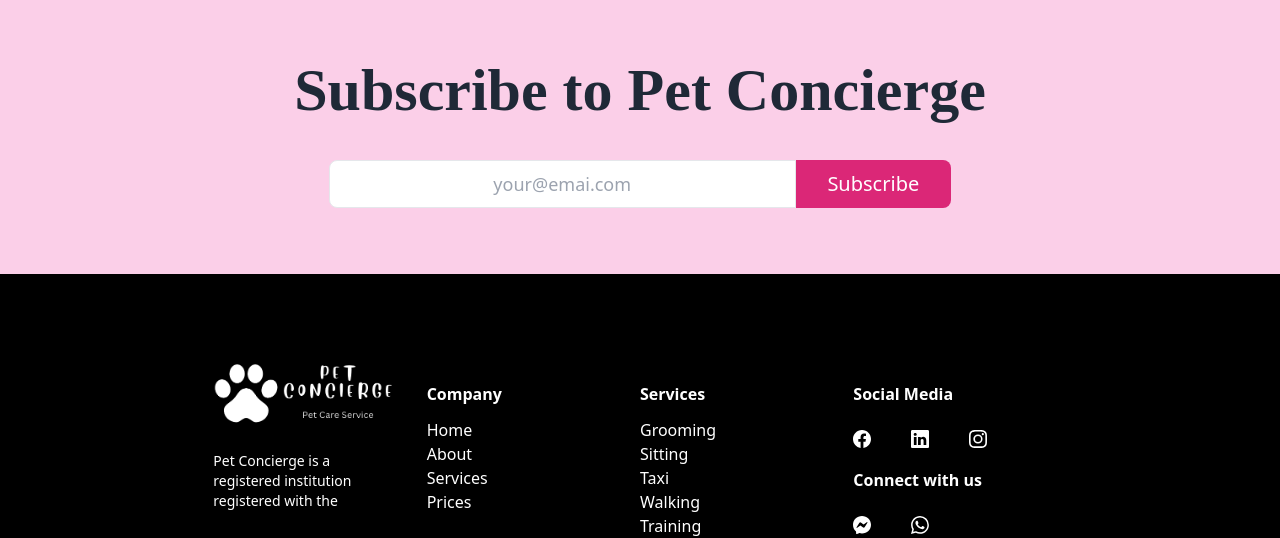
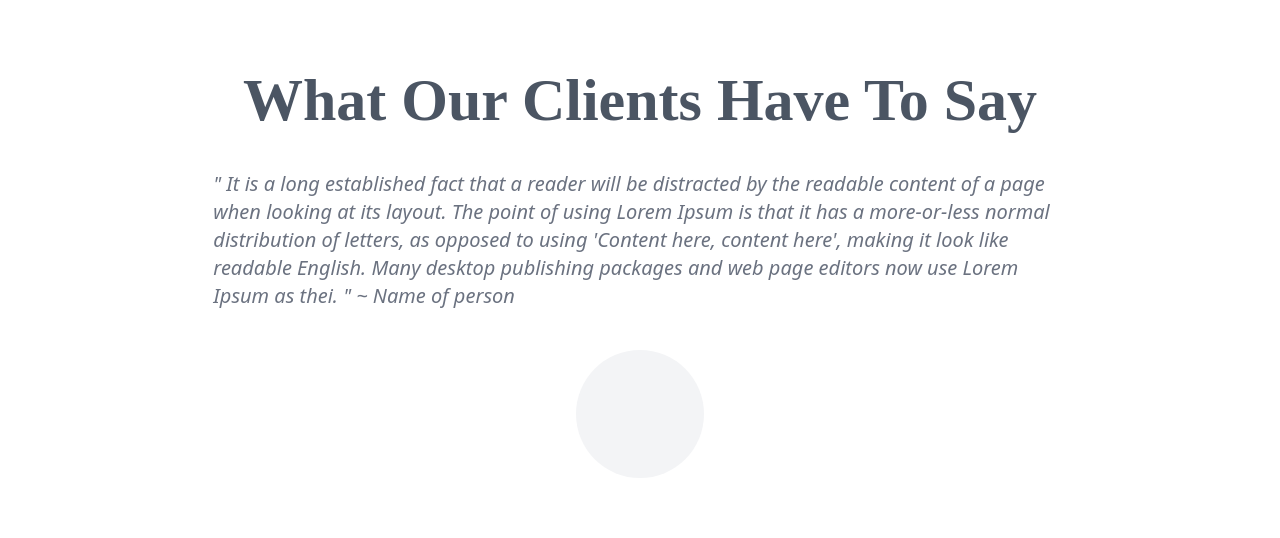
Before and after one commit to MauriceDev1/petconciergesa, a Next.js app: page / in a window 1280 px wide. Shown: the part 1874-2412 px from the top of the page. Built offline with nearby package versions, Linux system fonts and the light colour scheme.

Commit message:
fix testimonial section

```diff
--- /dev/null
+++ b/components/site/home/Testimonials.js
@@ -0,0 +1,25 @@
+import Image from 'next/image'
+import React from 'react'
+import Profile from '../../../assets/images/profile_image.png'
+
+export default function Testimonials() {
+  return (
+    <div className='flex w-full md:h-[70vh] text-gray-600 pt-16 md:pt-0 pb-14 md:pb-0'>
+        <div className='flex flex-wrap w-10/12 md:w-4/6 m-auto'>
+          <h1
+            className='text-4xl md:text-6xl font-bold m-auto pb-10'
+            style={{fontFamily: 'Blueberry'}}>What Our Clients Have To Say</h1>
+          <div className='flex flex-wrap w-full justify-center'>
+            <p className='italic px-30 text-xl text-gray-500'><span>
+            &quot; It is a long established fact that a reader will be distracted by the readable content of a page when looking at its layout. The point of using Lorem Ipsum is that it has a more-or-less normal distribution of letters, as opposed to using &apos;Content here, content here&apos;, making it look like readable English. Many desktop publishing packages and web page editors now use Lorem Ipsum as thei. &quot; ~ Name of person
+            </span>
+            </p>
+            <div
+              className='w-32 h-32 mt-10  bg-gray-100 justify-center rounded-full'>
+                {/* <Image src={Profile} alt="profile image" width={130} height={105} /> */}
+              </div>
+          </div>
+        </div>
+    </div>
+  )
+}
--- a/pages/index.js
+++ b/pages/index.js
@@ -3,6 +3,7 @@ import Hero from '../components/general/Hero'
 import IntroPanel from '../components/site/home/IntroPanel'
 import ServiceList from '../components/site/home/ServiceList'
 import SignUp from '../components/forms/SignUp'
+import Testimonials from '../components/site/home/Testimonials'
 
 export default function Home() {
   return (
@@ -15,6 +16,7 @@ export default function Home() {
       <Hero height='h-[100vh]' />
       <IntroPanel />
       <ServiceList />
+      <Testimonials />
       <SignUp />
     </div>
   )
```
Also changed, not shown: assets/images/profile_image.png (added).
